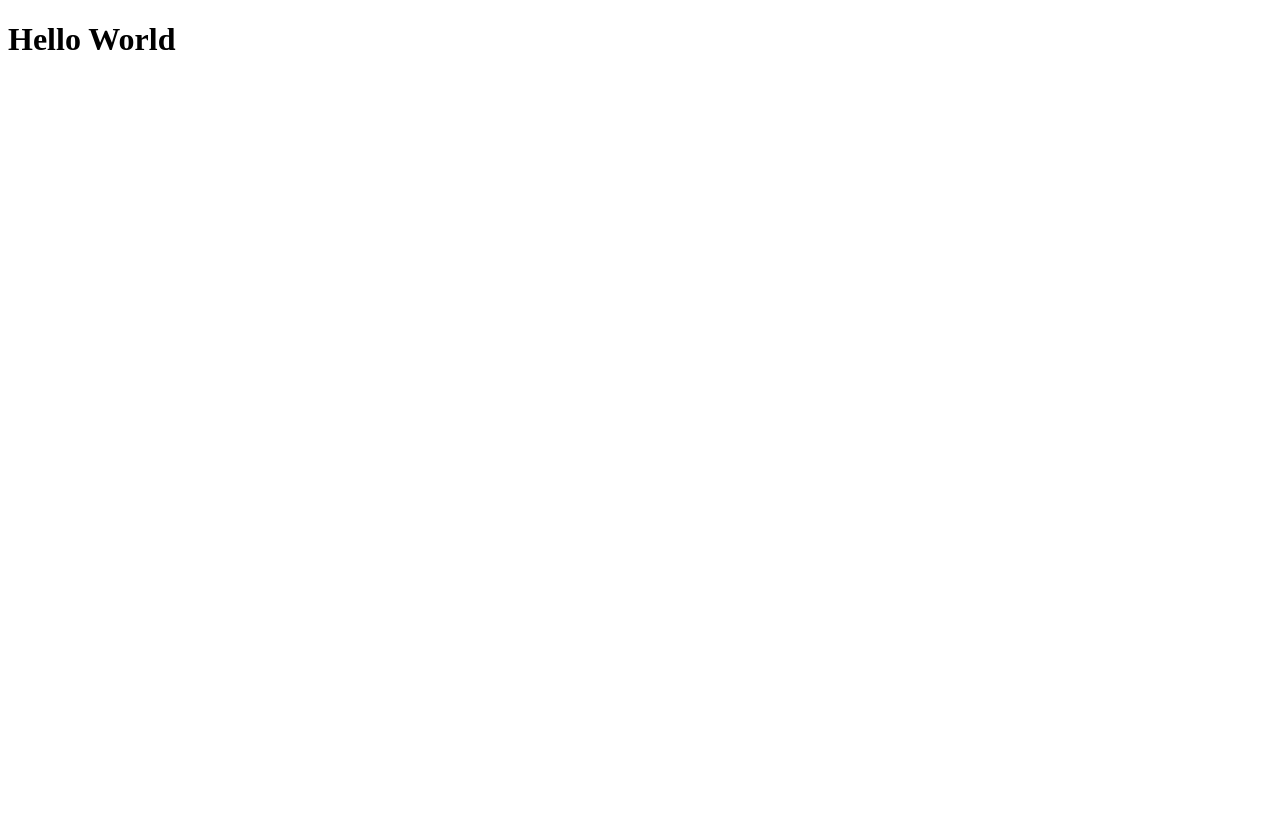
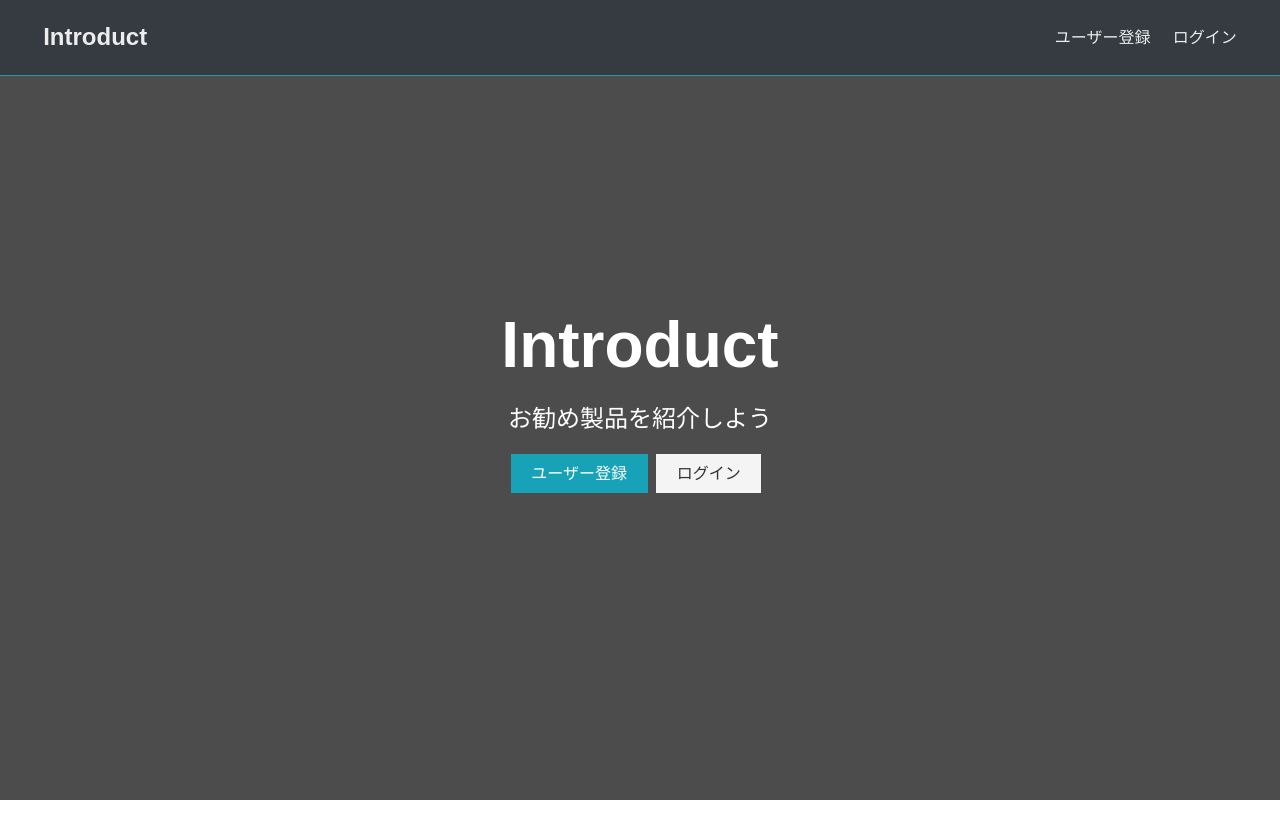
Before and after one commit to tk1351/introduct, a React app in the folder frontend/: page / in a window 1280 px wide. Shown: the top 838 px of the page. Before the commit the page ends 800 px from the top, so only its background shows below. Built offline with nearby package versions, Linux system fonts and the light colour scheme; the HTML template or start-up script is replaced by a standard one.

Commit message:
loaded css and setup react-router

```diff
--- a/frontend/package.json
+++ b/frontend/package.json
@@ -8,9 +8,11 @@
     "@types/react": "^17.0.3",
     "@types/react-dom": "^17.0.3",
     "@types/react-redux": "^7.1.16",
+    "@types/react-router-dom": "^5.1.7",
     "react": "^17.0.2",
     "react-dom": "^17.0.2",
     "react-redux": "^7.2.3",
+    "react-router-dom": "^5.2.0",
     "redux": "^4.0.5"
   },
   "devDependencies": {
--- /dev/null
+++ b/frontend/src/App.css
@@ -0,0 +1,589 @@
+/* Global Styles */
+:root {
+  --primary-color: #17a2b8;
+  --dark-color: #343a40;
+  --light-color: #f4f4f4;
+  --danger-color: #dc3545;
+  --success-color: #28a745;
+}
+
+* {
+  box-sizing: border-box;
+  margin: 0;
+  padding: 0;
+}
+
+body {
+  font-family: 'Raleway', sans-serif;
+  font-size: 1rem;
+  line-height: 1.6;
+  background-color: #fff;
+  color: #333;
+}
+
+a {
+  color: var(--primary-color);
+  text-decoration: none;
+}
+
+ul {
+  list-style: none;
+}
+
+img {
+  width: 100%;
+}
+
+/* Utilities */
+.container {
+  max-width: 1100px;
+  margin: auto;
+  overflow: hidden;
+  padding: 0 2rem;
+  margin-top: 6rem;
+  margin-bottom: 3rem;
+}
+
+/* Text Styles*/
+.x-large {
+  font-size: 4rem;
+  line-height: 1.2;
+  margin-bottom: 1rem;
+}
+
+.large {
+  font-size: 3rem;
+  line-height: 1.2;
+  margin-bottom: 1rem;
+}
+
+.lead {
+  font-size: 1.5rem;
+  margin-bottom: 1rem;
+}
+
+.text-center {
+  text-align: center;
+}
+
+.text-primary {
+  color: var(--primary-color);
+}
+
+.text-dark {
+  color: var(--dark-color);
+}
+
+/* Padding */
+.p {
+  padding: 0.5rem;
+}
+.p-1 {
+  padding: 1rem;
+}
+.p-2 {
+  padding: 2rem;
+}
+.p-3 {
+  padding: 3rem;
+}
+.py {
+  padding: 0.5rem 0;
+}
+.py-1 {
+  padding: 1rem 0;
+}
+.py-2 {
+  padding: 2rem 0;
+}
+.py-3 {
+  padding: 3rem 0;
+}
+
+/* Margin */
+.m {
+  margin: 0.5rem;
+}
+.m-1 {
+  margin: 1rem;
+}
+.m-2 {
+  margin: 2rem;
+}
+.m-3 {
+  margin: 3rem;
+}
+.my {
+  margin: 0.5rem 0;
+}
+.my-1 {
+  margin: 1rem 0;
+}
+.my-2 {
+  margin: 2rem 0;
+}
+.my-3 {
+  margin: 3rem 0;
+}
+
+.btn {
+  display: inline-block;
+  background: var(--light-color);
+  color: #333;
+  padding: 0.4rem 1.3rem;
+  font-size: 1rem;
+  border: none;
+  cursor: pointer;
+  margin-right: 0.5rem;
+  transition: opacity 0.2s ease-in;
+  outline: none;
+}
+
+.badge {
+  font-size: 0.8rem;
+  padding: 0.1rem;
+  text-align: center;
+  margin: 0.3rem;
+  background: var(--light-color);
+  color: #333;
+}
+
+.alert {
+  padding: 0.8rem;
+  margin: 1rem 0;
+  opacity: 0.9;
+  background: var(--light-color);
+  color: #333;
+}
+
+.btn-primary,
+.bg-primary,
+.badge-primary,
+.alert-primary {
+  background: var(--primary-color);
+  color: #fff;
+}
+
+.btn-light,
+.bg-light,
+.badge-light,
+.alert-light {
+  background: var(--light-color);
+  color: #333;
+}
+
+.btn-dark,
+.bg-dark,
+.badge-dark,
+.alert-dark {
+  background: var(--dark-color);
+  color: #fff;
+}
+
+.btn-danger,
+.bg-danger,
+.badge-danger,
+.alert-danger {
+  background: var(--danger-color);
+  color: #fff;
+}
+
+.btn-success,
+.bg-success,
+.badge-success,
+.alert-success {
+  background: var(--success-color);
+  color: #fff;
+}
+
+.btn-white,
+.bg-white,
+.badge-white,
+.alert-white {
+  background: #fff;
+  color: #333;
+  border: #ccc solid 1px;
+}
+
+.btn:hover {
+  opacity: 0.8;
+}
+
+.bg-light,
+.badge-light {
+  border: #ccc solid 1px;
+}
+
+.round-img {
+  border-radius: 50%;
+}
+
+.line {
+  height: 1px;
+  background: #ccc;
+  margin: 1.5rem 0;
+}
+
+/* Overlay */
+.dark-overlay {
+  background-color: rgba(0, 0, 0, 0.7);
+  position: absolute;
+  top: 0;
+  left: 0;
+  width: 100%;
+  height: 100%;
+}
+
+/* Forms */
+.form .form-group {
+  margin: 1.2rem 0;
+}
+
+.form .form-text {
+  display: block;
+  margin-top: 0.3rem;
+  color: #888;
+}
+
+.form input[type='text'],
+.form input[type='email'],
+.form input[type='password'],
+.form input[type='date'],
+.form select,
+.form textarea {
+  display: block;
+  width: 100%;
+  padding: 0.4rem;
+  font-size: 1.2rem;
+  border: 1px solid #ccc;
+}
+
+.form input[type='file'] {
+  display: none;
+}
+
+.form input[type='submit'],
+button {
+  font: inherit;
+}
+
+.form .social-input {
+  display: flex;
+}
+
+.form .social-input i {
+  padding: 0.5rem;
+  width: 4rem;
+}
+
+.form .social-input i.fa-twitter {
+  color: #38a1f3;
+}
+.form .social-input i.fa-facebook {
+  color: #3b5998;
+}
+.form .social-input i.fa-instagram {
+  color: #3f729b;
+}
+.form .social-input i.fa-youtube {
+  color: #c4302b;
+}
+.form .social-input i.fa-linkedin {
+  color: #0077b5;
+}
+
+.table th,
+.table td {
+  padding: 1rem;
+  text-align: left;
+}
+
+.table th {
+  background: var(--light-color);
+}
+
+/* Navbar */
+.navbar {
+  display: flex;
+  justify-content: space-between;
+  align-items: center;
+  padding: 0.7rem 2rem;
+  position: fixed;
+  z-index: 1;
+  width: 100%;
+  top: 0;
+  border-bottom: solid 1px var(--primary-color);
+  opacity: 0.9;
+}
+
+.navbar ul {
+  display: flex;
+}
+
+.navbar a {
+  color: #fff;
+  padding: 0.45rem;
+  margin: 0 0.25rem;
+  display: inline-block;
+}
+
+.navbar a:hover {
+  color: var(--primary-color);
+}
+
+.navbar .welcome span {
+  margin-right: 0.6rem;
+}
+
+.navbar img {
+  display: block;
+  width: 30px;
+  height: 30px;
+  border-radius: 3px;
+}
+
+/* Landing Page */
+.landing {
+  position: relative;
+  /* background: url('./img/showcase.jpg') no-repeat center center/cover; */
+  height: 100vh;
+}
+
+.landing-inner {
+  color: #fff;
+  height: 100%;
+  width: 80%;
+  margin: auto;
+  display: flex;
+  flex-direction: column;
+  align-items: center;
+  justify-content: center;
+  text-align: center;
+}
+
+/* Profiles Page */
+.profile {
+  display: grid;
+  grid-template-columns: 2fr 4fr 2fr;
+  align-items: center;
+  grid-gap: 2rem;
+  padding: 1rem;
+  line-height: 1.8;
+  margin-bottom: 1rem;
+}
+
+/* Profile Page */
+.profile-grid {
+  display: grid;
+  grid-template-areas:
+    'top top'
+    'about about'
+    'exp edu'
+    'github github';
+  grid-gap: 1rem;
+}
+
+.profile-top {
+  grid-area: top;
+  display: flex;
+  flex-direction: column;
+  align-items: center;
+  justify-content: center;
+  text-align: center;
+}
+
+.profile-top img {
+  width: 250px;
+}
+
+.profile-top .icons a {
+  color: #fff;
+  margin: 0 0.3rem;
+}
+
+.profile-top .icons a:hover {
+  color: var(--dark-color);
+}
+
+.profile-about {
+  grid-area: about;
+  text-align: center;
+}
+
+.profile-about .skills {
+  display: flex;
+  align-items: center;
+  justify-content: center;
+  text-align: center;
+}
+
+.profile-exp {
+  grid-area: exp;
+}
+
+.profile-edu {
+  grid-area: edu;
+}
+
+.profile-exp h2,
+.profile-edu h2 {
+  margin-bottom: 1rem;
+}
+
+.profile-exp > div,
+.profile-edu > div {
+  margin-bottom: 1rem;
+  padding-bottom: 1rem;
+  border-bottom: #ccc 1px dotted;
+}
+
+.profile-exp > div:last-child,
+.profile-edu > div:last-child {
+  border: 0;
+}
+
+.profile-exp p,
+.profile-edu p {
+  margin: 0.5rem 0;
+}
+
+.profile-github {
+  grid-area: github;
+}
+
+.profile-github .repo {
+  display: flex;
+}
+
+.profile-github .repo > div:first-child {
+  flex: 7;
+  flex-basis: 70%;
+}
+
+.profile-github > div:last-child {
+  flex: 3;
+  flex-basis: 20%;
+}
+
+/* Posts Page */
+.post-form .post-form-header {
+  background: var(--primary-color);
+  padding: 0.5rem;
+}
+
+.post {
+  display: grid;
+  grid-template-columns: 1fr 4fr;
+  grid-gap: 2rem;
+  align-items: center;
+}
+
+.post > div:first-child {
+  text-align: center;
+}
+
+.post img {
+  width: 100px;
+}
+
+.post .comment-count {
+  background: var(--light-color);
+  color: var(--primary-color);
+  padding: 0.1rem 0.2rem;
+  border-radius: 5px;
+  font-size: 0.8rem;
+}
+
+.post .post-date {
+  color: #aaa;
+  font-size: 0.8rem;
+  margin-bottom: 0.5rem;
+}
+
+/* Mobile Styles */
+@media (max-width: 700px) {
+  .container {
+    margin-top: 8rem;
+  }
+
+  .hide-sm {
+    display: none;
+  }
+
+  /* Text Styles */
+  .x-large {
+    font-size: 3rem;
+  }
+
+  .large {
+    font-size: 2rem;
+  }
+
+  .lead {
+    font-size: 1rem;
+  }
+
+  /* Navbar */
+  .navbar {
+    display: block;
+    text-align: center;
+  }
+
+  .navbar ul {
+    text-align: center;
+    justify-content: center;
+  }
+
+  .navbar h1 {
+    margin-bottom: 1rem;
+  }
+
+  .navbar .welcome {
+    display: none;
+  }
+
+  /* Profiles Page */
+  .profile {
+    grid-template-columns: 1fr;
+    text-align: center;
+  }
+
+  .profile ul {
+    display: none;
+  }
+
+  /* Profile Page */
+
+  .profile-top img,
+  .profile img {
+    width: 200px;
+    margin: auto;
+  }
+
+  .profile-grid {
+    grid-template-areas:
+      'top'
+      'about'
+      'exp'
+      'edu'
+      'github';
+  }
+
+  .profile-about .skills {
+    flex-direction: column;
+  }
+
+  .dash-buttons a {
+    display: block;
+    width: 100%;
+    margin-bottom: 0.2rem;
+  }
+
+  .post {
+    grid-template-columns: 1fr;
+  }
+  .post a,
+  .post button {
+    padding: 0.3rem 0.4rem;
+  }
+}
--- a/frontend/src/components/App.tsx
+++ b/frontend/src/components/App.tsx
@@ -1,10 +1,26 @@
-import React, { FC } from 'react'
+import React, { FC, Fragment } from 'react'
+import { BrowserRouter as Router, Route, Switch } from 'react-router-dom'
+import Navbar from './layout/Navbar'
+import Landing from './layout/Landing'
+import Register from './auth/Register'
+import Login from './auth/Login'
+
+import '../App.css'
 
 const App: FC = () => {
   return (
-    <div>
-      <h1>Hello World</h1>
-    </div>
+    <Router>
+      <Fragment>
+        <Navbar />
+        <Route exact path="/" component={Landing} />
+        <section className="container">
+          <Switch>
+            <Route exact path="/register" component={Register} />
+            <Route exact path="/login" component={Login} />
+          </Switch>
+        </section>
+      </Fragment>
+    </Router>
   )
 }
 
--- /dev/null
+++ b/frontend/src/components/auth/Login.tsx
@@ -0,0 +1,7 @@
+import React, { FC } from 'react'
+
+const Login: FC = () => {
+  return <div>Login</div>
+}
+
+export default Login
--- /dev/null
+++ b/frontend/src/components/auth/Register.tsx
@@ -0,0 +1,7 @@
+import React, { FC } from 'react'
+
+const Register: FC = () => {
+  return <div>Register</div>
+}
+
+export default Register
--- /dev/null
+++ b/frontend/src/components/layout/Landing.tsx
@@ -0,0 +1,25 @@
+import React, { FC } from 'react'
+import { Link } from 'react-router-dom'
+
+const Landing: FC = () => {
+  return (
+    <section className="landing">
+      <div className="dark-overlay">
+        <div className="landing-inner">
+          <h1 className="x-large">Introduct</h1>
+          <p className="lead">お勧め製品を紹介しよう</p>
+          <div className="buttons">
+            <Link to="/register" className="btn btn-primary">
+              ユーザー登録
+            </Link>
+            <Link to="/login" className="btn btn-light">
+              ログイン
+            </Link>
+          </div>
+        </div>
+      </div>
+    </section>
+  )
+}
+
+export default Landing
--- /dev/null
+++ b/frontend/src/components/layout/Navbar.tsx
@@ -0,0 +1,24 @@
+import React, { FC } from 'react'
+import { Link } from 'react-router-dom'
+
+const Navbar: FC = () => {
+  return (
+    <nav className="navbar bg-dark">
+      <h1>
+        <Link to="/">
+          <i className="fas fa-code"></i>Introduct
+        </Link>
+      </h1>
+      <ul>
+        <li>
+          <Link to="/register">ユーザー登録</Link>
+        </li>
+        <li>
+          <Link to="/login">ログイン</Link>
+        </li>
+      </ul>
+    </nav>
+  )
+}
+
+export default Navbar
```
Also changed, not shown: 2 other files (tests, documents, lock files or other folders).
